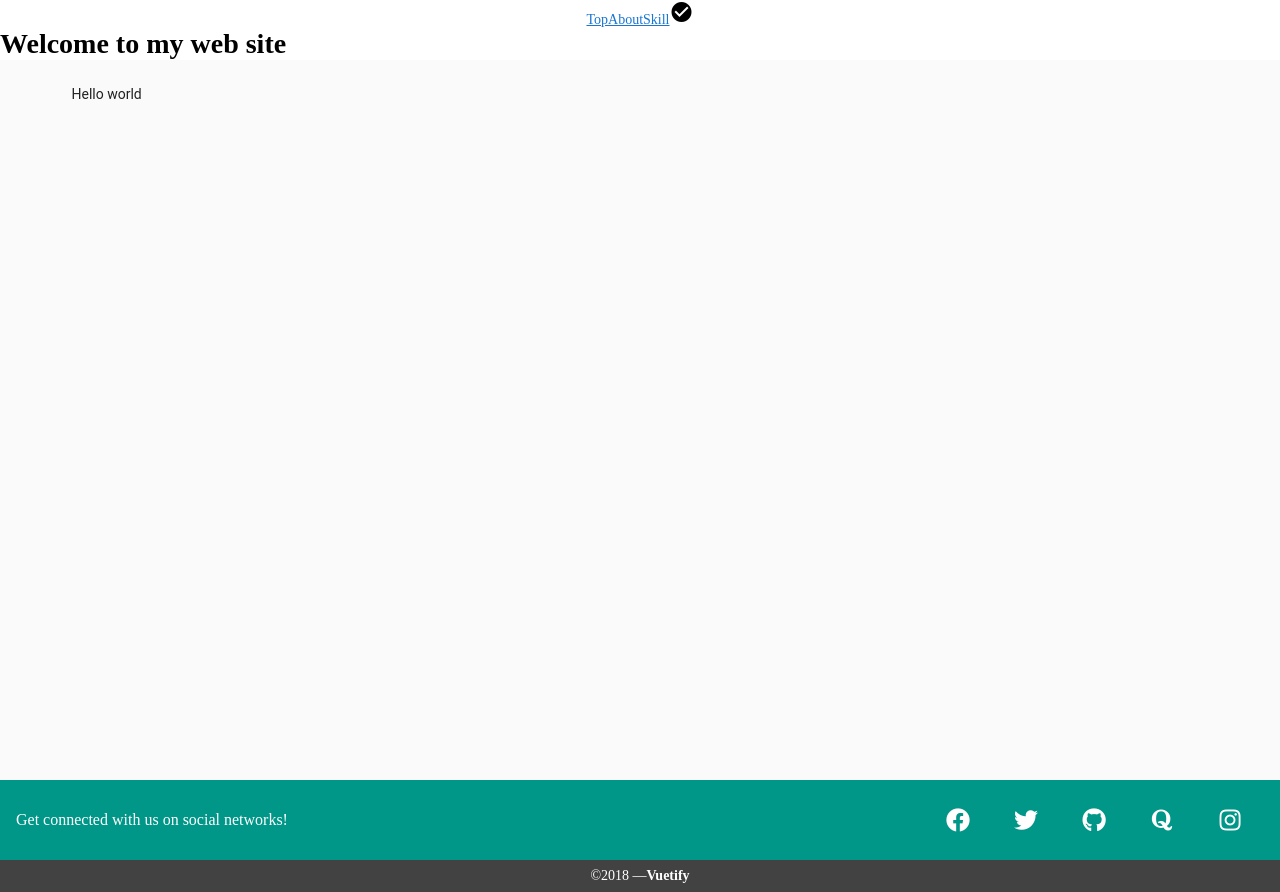
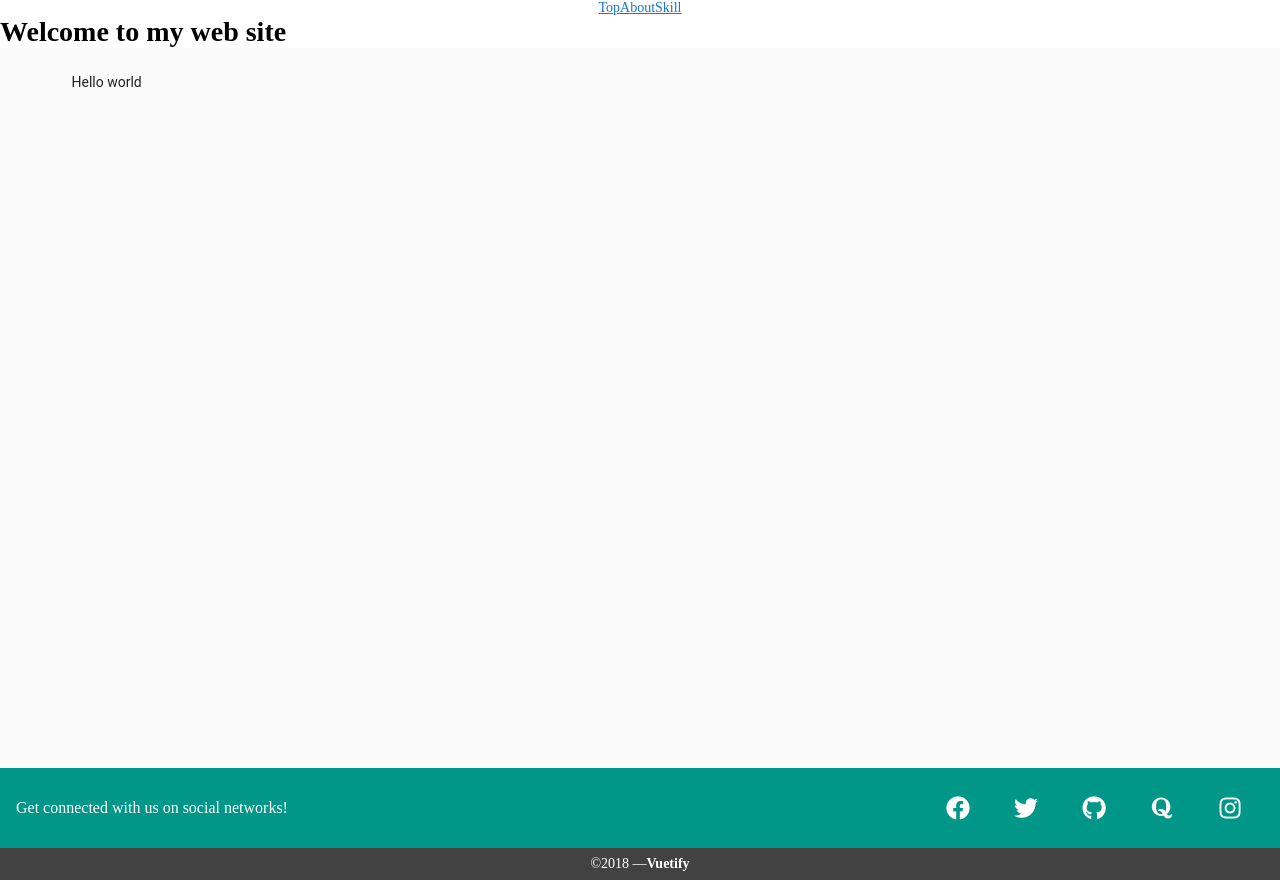
Before and after one commit to cuzkop/Portfolio, a Vue app: page / in a window 1280 px wide. Built offline with nearby package versions, Linux system fonts and the light colour scheme.

Commit message:
delete extra icons

```diff
--- a/src/components/myHeader.vue
+++ b/src/components/myHeader.vue
@@ -4,9 +4,6 @@
       <router-link to='/'>Top</router-link>
       <router-link to='/About'>About</router-link>
       <router-link to='/Skill'>Skill</router-link>
-      <i class="material-icons">
-check_circle
-</i>
     </div>
   </header>
 </template>
```
